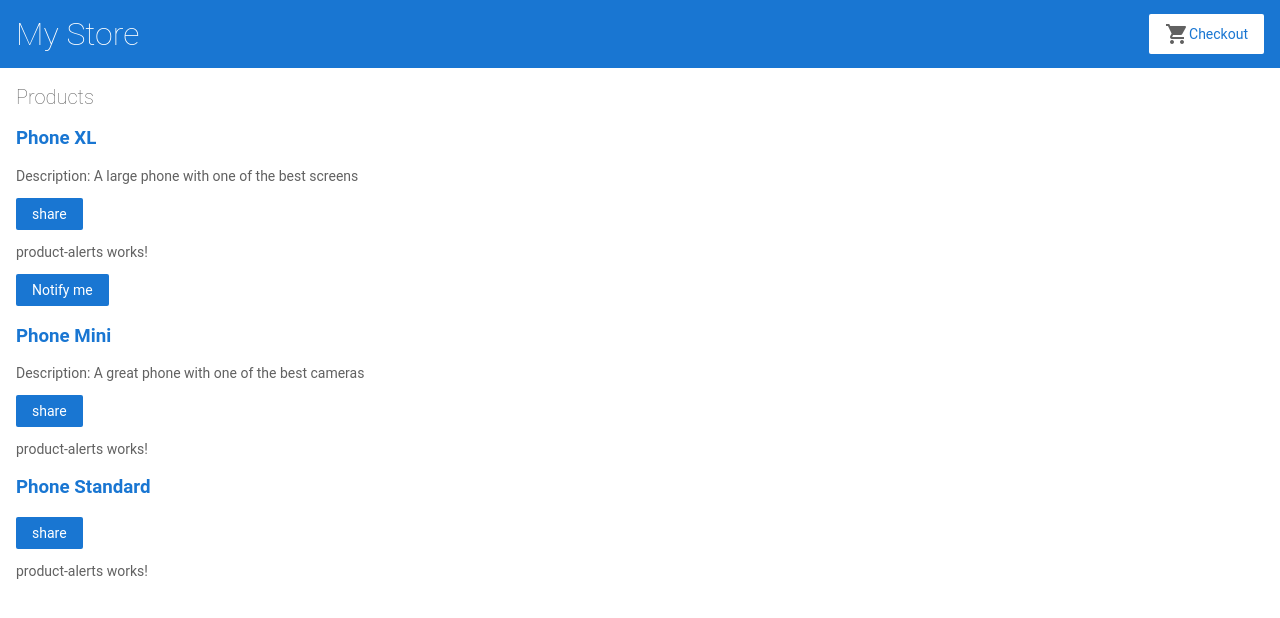
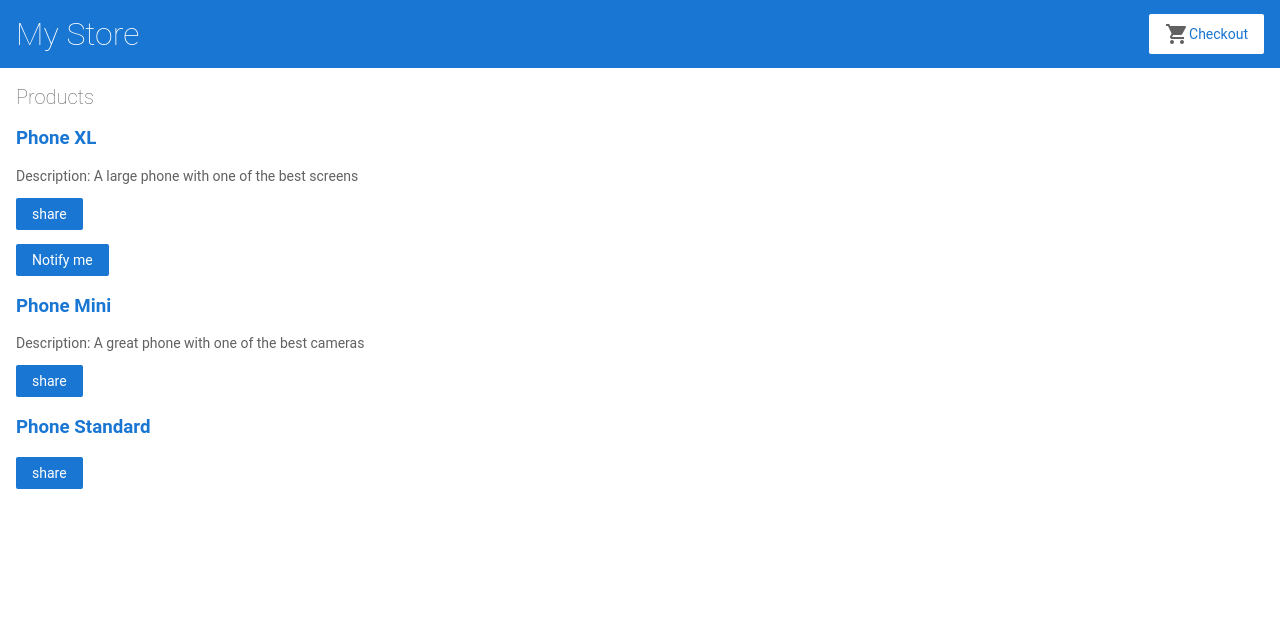
Before and after one commit to ometman/angular-mystore, an Angular app: page / in a window 1280 px wide. Shown: the top 618 px of the page. Built offline with nearby package versions, Linux system fonts and the light colour scheme.

Commit message:
Fix space bug in prod alert com html

```diff
--- a/src/app/product-alerts/product-alerts.component.html
+++ b/src/app/product-alerts/product-alerts.component.html
@@ -1,4 +1,4 @@
-<p>product-alerts works!</p>
+<p></p>
 
 <div *ngIf="product && product.price > 700">
     <button type="button"> Notify me </button>
```
